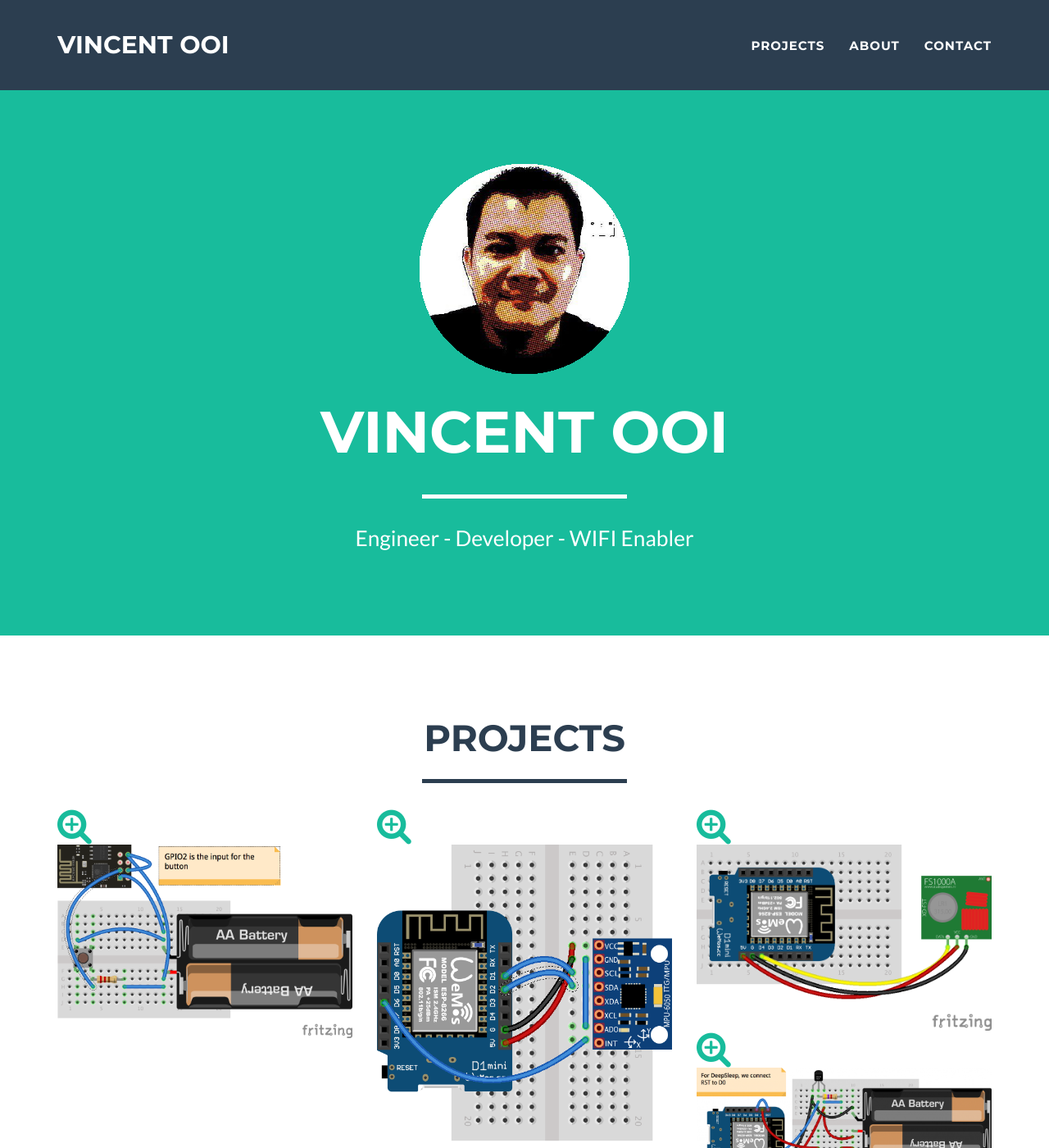
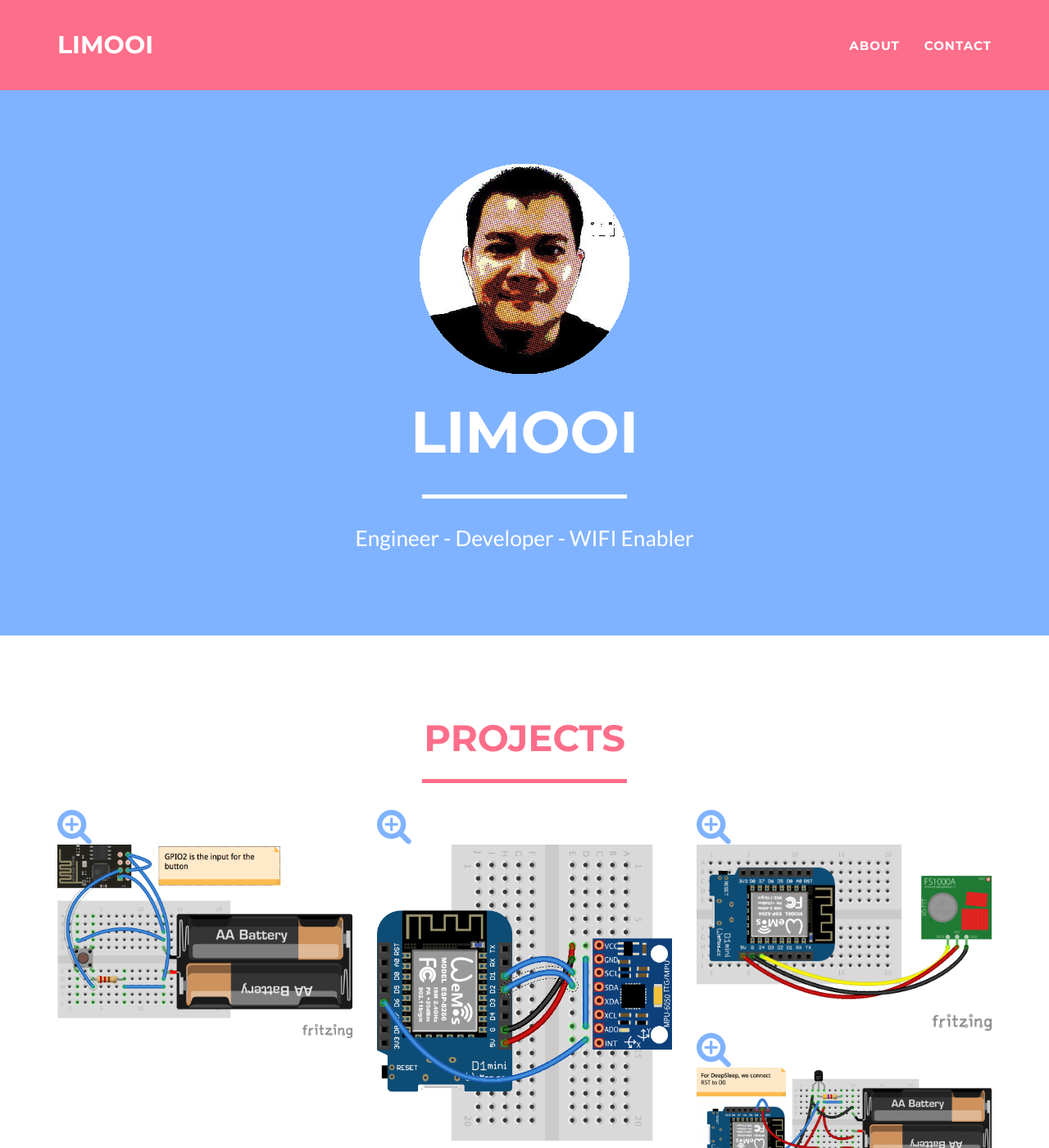
Before and after one commit to limooi/limooi.github.io, a Jekyll site: the page built from index.html, in a window 1280 px wide and 1400 px high. Shown: the whole window at 82% size. Built offline with Jekyll 4.4.1, drawn with Linux system fonts in a browser that asks for light colours; comment, search, counter and statistics services are not loaded; some of the changed text lies outside the part shown.

Commit message:
content updates

```diff
--- a/_config.yml
+++ b/_config.yml
@@ -1,7 +1,7 @@
 # Site settings
-title: Vincent Ooi
-email: vincent@ooi.cc
-url: http://vincent.ooi.cc
+title: LimOoi
+email: info@limooi.com
+url: http://www.limooi.com
 description: "This is a personal website for Vincent Ooi HJ. An engineer adept in various domains, such as IOT, Security, Cloud technologies, IT Managemnt."
 skills: "Engineer - Developer - WIFI Enabler"
 meta_author: Ooi Vincent
@@ -24,30 +24,30 @@ disqus_shortname: vincent-ooi-cc
 
 # Color settings (hex-codes without the leading hash-tag)
 color:
-  primary: 18bc9c #80B3FF
-  primary-rgb: "24,288,156" #"128,179,255"
-  secondary: 2c3e50 #FD6E8A
-  secondary-dark: 233140 #A2122F
+  primary:  80B3FF #18bc9c
+  primary-rgb: "128,179,255" #"24,288,156"
+  secondary: FD6E8A #2c3e50
+  secondary-dark: A2122F #233140
 
 # Footer settings
 footer:
-  copyright: Vincent Ooi
+  copyright: LimOoi
   location: Singapore
   social: Join the Chatter
-  credits: Credits
+  credits: Built by
 
 # Social networks usernames (many more available: google-plus, flickr, dribbble, pinterest, instagram, tumblr, linkedin, etc.)
 social:
   - title: twitter
-    url: http://twitter.com/techy_sg
+    url: http://twitter.com/limooi
   - title: facebook
     url:
   - title: stack-overflow
-    url: http://stackoverflow.com/questions/tagged/techsg
+    url: http://stackoverflow.com/questions/tagged/limooi
   - title: bitbucket
-    url: http://bitbucket.org/techsg
+    url: http://bitbucket.org/limooi
   - title: github
-    url: http://github.com/techsg
+    url: http://github.com/limooi
 
 # Postal address (add as many lines as necessary)
 address:
--- a/_includes/about.html
+++ b/_includes/about.html
@@ -3,7 +3,7 @@
         <div class="container">
             <div class="row">
                 <div class="col-lg-12 text-center">
-                    <h2>About Vincent</h2>
+                    <h2>About Lim-Ooi</h2>
                     <hr class="star-light">
                 </div>
             </div>
--- a/_includes/nav.html
+++ b/_includes/nav.html
@@ -19,9 +19,6 @@
                         <a href="#page-top"></a>
                     </li>
                     <li class="page-scroll">
-                        <a href="#projects">Projects</a>
-                    </li>
-                    <li class="page-scroll">
                         <a href="#about">About</a>
                     </li>
                     <li class="page-scroll">
```
